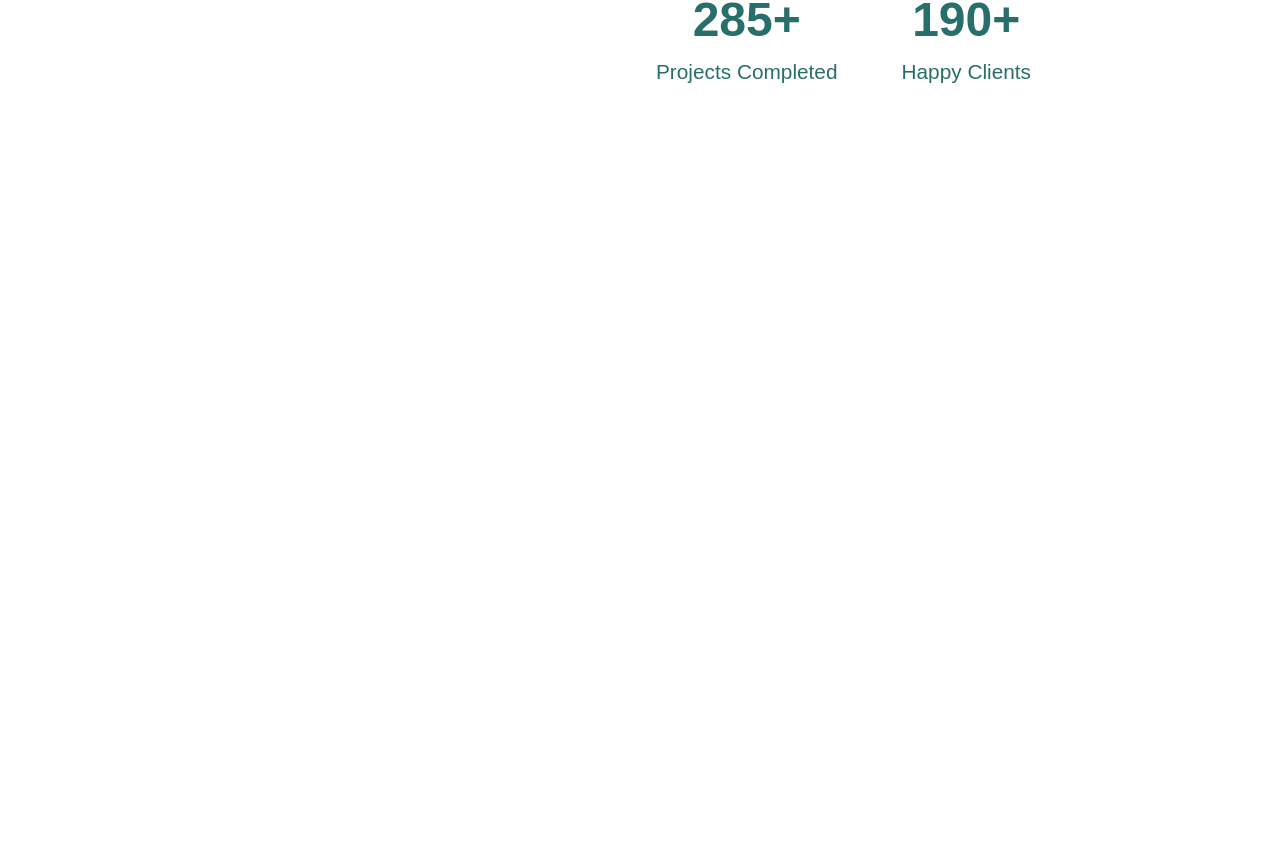
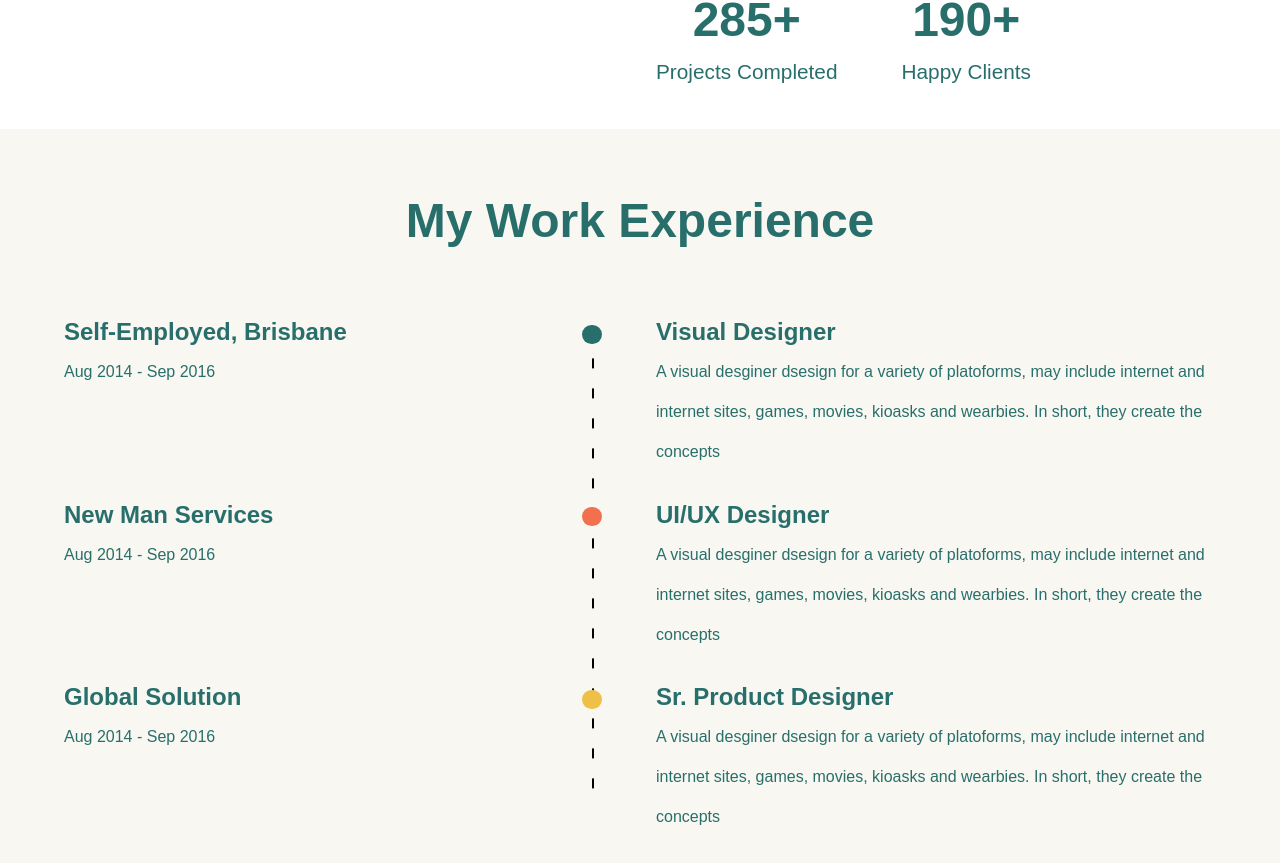
Before and after one commit to PrinceGarg10/Portfolio, a React (Vite) app: page / in a window 1280 px wide. Shown: the part 1018-1881 px from the top of the page. Before the commit the page ends 1147 px from the top, so only its background shows below. Built offline with nearby package versions, Linux system fonts and the light colour scheme; a web font is replaced by a local one.

Commit message:
works module completed with animation

```diff
--- a/src/App.jsx
+++ b/src/App.jsx
@@ -1,6 +1,7 @@
 import Expertise from "./components/Expertise/Expertise";
 import Header from "./components/Header/Header";
 import Hero from "./components/Hero/Hero";
+import Works from "./components/Works/Works";
 import css from './styles/app.module.scss'
 
 const App = () => {
@@ -8,6 +9,7 @@
     <Header />
     <Hero />
     <Expertise />
+    <Works />
   </div>;
 };
 
--- /dev/null
+++ b/src/components/Works/Works.jsx
@@ -0,0 +1,53 @@
+import React from "react";
+import css from './Works.module.scss'
+import { motion } from "framer-motion";
+import { fadeIn, staggerChildren, textVariant2, zoomIn } from "../../utils/motion";
+import { workExp } from "../../utils/data";
+
+const Works = () => {
+    return (
+        <motion.section
+            initial="hidden"
+            whileInView={'show'}
+            variants={staggerChildren}
+            viewport={{ once: false, amount: 0.25 }}
+            className={` paddings ${css.wrapper}`}>
+            <div className={`flexCenter innerWidth ${css.container}`}>
+                <span className="primaryText yPaddings">
+                    My Work Experience
+                </span>
+                <div className={`flexCenter ${css.experience}`}>
+                    {
+                        workExp.map((exp, i) => {
+                            return <motion.div
+                                variants={textVariant2}
+                                key={i} className={`flexCenter ${css.exp}`}>
+                                <div className={css.post}>
+                                    <h1>{exp.place}</h1>
+                                    <p>{exp.tenure}</p>
+                                </div>
+                                <div className={css.role}>
+                                    <h1>{exp.role}</h1>
+                                    <p>{exp.detail}</p>
+                                </div>
+                            </motion.div>
+                        })
+                    }
+                    <motion.div
+                        variants={zoomIn(1, 1)}
+                        className={css.progressBar}>
+                        <motion.div
+                            variants={fadeIn('down', 'tween', 2, 1.5)}
+                            className={css.line}></motion.div>
+                        <div><div className={css.circle} style={{ backgroundColor: "#286F6c" }}></div></div>
+                        <div><div className={css.circle} style={{ backgroundColor: "#F2704E" }}></div></div>
+                        <div><div className={css.circle} style={{ backgroundColor: "#EEC048" }}></div></div>
+                    </motion.div>
+                </div>
+            </div>
+        </motion.section>
+    )
+}
+
+
+export default Works
--- /dev/null
+++ b/src/components/Works/Works.module.scss
@@ -0,0 +1,70 @@
+@import '../../styles/costants.scss';
+
+.wrapper{
+    .container {
+        flex-direction: column;
+        gap: 2rem;
+
+        .experience {
+            width: 100%;
+            flex-direction: column;
+            gap: 1.4rem;
+            position: relative;
+
+
+            .exp {
+                width: 100%;
+                justify-content: space-between;
+                line-height: 40px;
+                align-items: flex-start;
+
+                >div {
+                    flex: 1;
+                }
+                .role {
+                    margin-left: 2rem;
+
+                }
+            }
+        }
+
+        .progressBar {
+            position: absolute;
+            height: 100%;
+            display: flex;
+            flex-direction: column;
+            gap: 1.4rem;
+            left: 45%;
+            // align-items: center;
+            // justify-content: center;
+            // align-self: center;
+
+            .line {
+                position: absolute;
+                height: 92%;
+                width: 2px;
+                background-image: linear-gradient(black 33%, rgba(255, 255,255,0) 0%);
+                background-position: right;
+                background-size: 2px 30px;
+                background-repeat: repeat-y;
+                left: 48%;
+                z-index: 1;
+                border-radius: 5px;
+            }
+
+            >div {
+                flex: 1;
+                padding-top: 0.8rem;
+                z-index: 2;
+
+                .circle {
+                    border-radius: 50%;
+                    height: 1.2rem;
+                    background-color: black;
+                    width: 1.2rem;
+                }
+            }
+        }
+
+    }
+}
```
